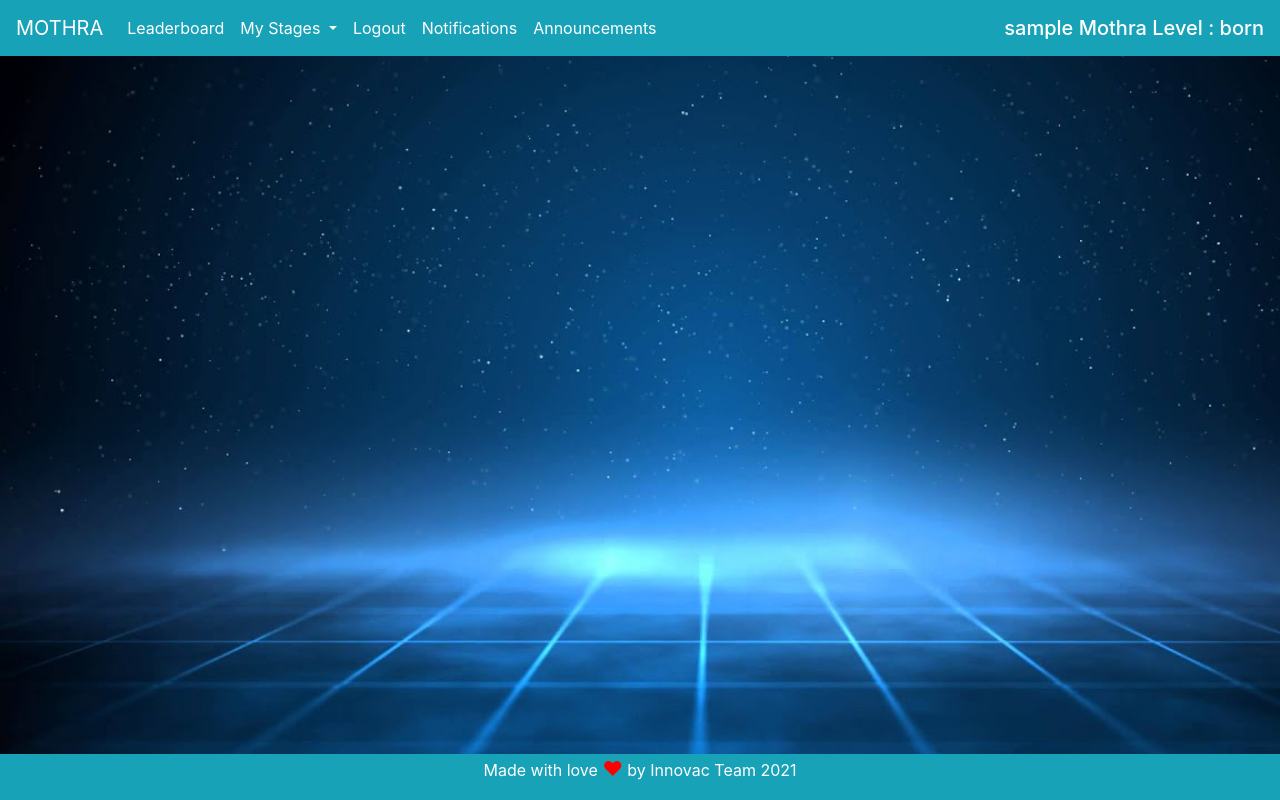
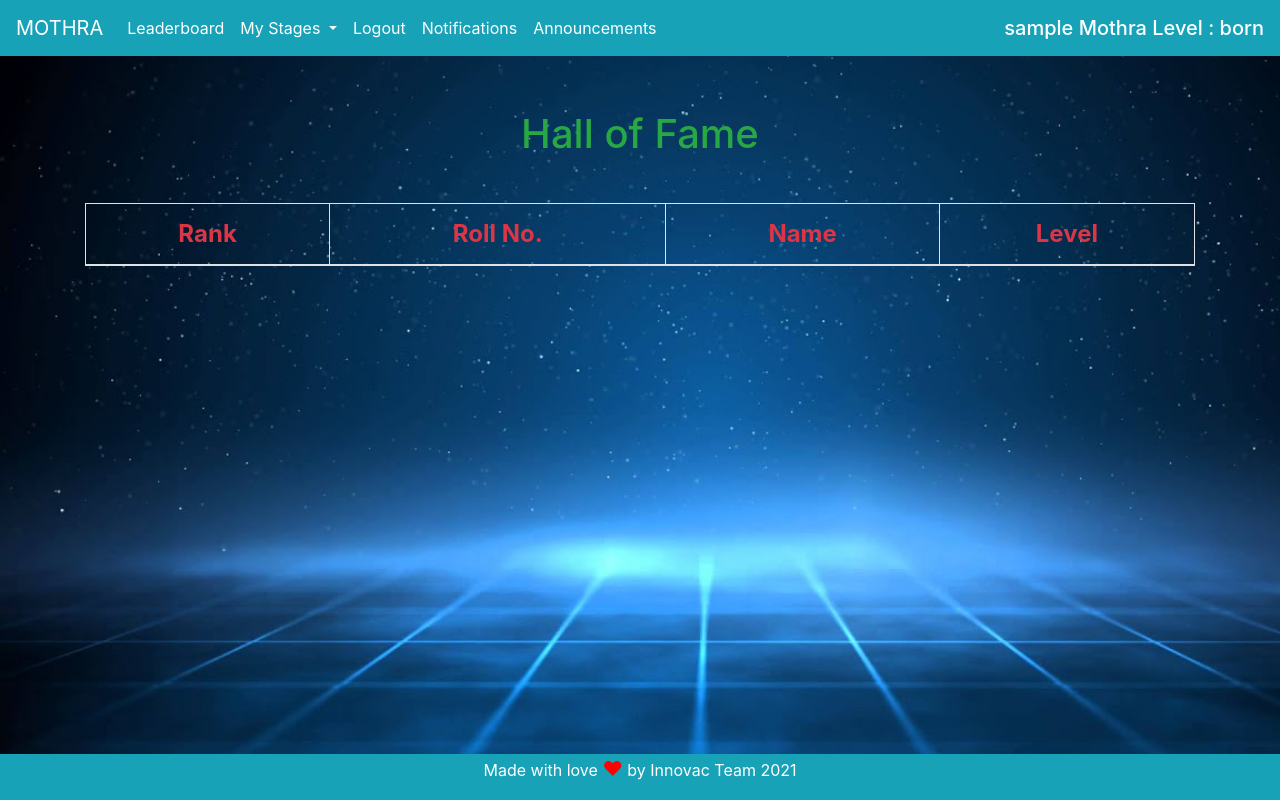
Before and after one commit to appy79/vMothra, a Flask app: page /leaderboard in a window 1280 px wide. Run offline with Flask 2, Linux system fonts and the light colour scheme; the visitor is signed in with stand-in values (Sample User, id 1); data comes from the database, SQL or seed files in the repository; lists and menus that the app fills with data are empty.

Commit message:
Generated Leaderboard

```diff
--- a/mothra/godzilla/views.py
+++ b/mothra/godzilla/views.py
@@ -4,6 +4,7 @@ from mothra import db
 from mothra.models import User, Submission, Answer, Notification, Announcement
 from mothra.forms import AnswerFillingForm, ReviewForm, AnnounceForm
 from mothra.views import classify
+from datetime import datetime
 
 godzilla = Blueprint('godzilla', __name__)
 
@@ -56,6 +57,7 @@ def checking(submission_id):
             submission.correct=2
             message = "Congratulations! Your Submission for the "+classify[user.level+1] +" upgrade submitted at "+str(submission.time)+" has been accepted. You are now promoted to " +classify[user.level+1]
             user.level+=1
+            user.upgrade_time=datetime.now()
         else:
             submission.correct=0
             message = "Oops! Your Submission for the "+classify[user.level+1] + " upgrade submitted at "+str(submission.time)+" did not meet the requirements for the upgrade."
--- a/mothra/models.py
+++ b/mothra/models.py
@@ -32,7 +32,7 @@ class User(db.Model, UserMixin):
         return check_password_hash(self.password_hash,password)
 
     def __repr__(self):
-        return f"{self.roll},{self.username},{self.user_type}, {self.level}"
+        return f"{self.roll},{self.username},{self.user_type}, {self.level}, {self.upgrade_time}"
 
 
 class Attempts(db.Model):
--- a/mothra/static/css/style.css
+++ b/mothra/static/css/style.css
@@ -5,6 +5,7 @@ html, body {
   -moz-background-size: cover;
   -o-background-size: cover;
   background-size: cover;
+  background-attachment: fixed;
 }
 body {
   display: flex;
--- a/mothra/templates/base.html
+++ b/mothra/templates/base.html
@@ -7,12 +7,10 @@
     <meta property="og:description" content="Home of Mothra. A part of Innovac event conducted by Parallel Computing Club, NIT Tiruchiruppalli." />
     <meta property="og:url" content="https://vmothra.fun" />
     <meta property="og:image" content="{{ url_for('static', filename='img/forwards.png') }}" />
-    <title>Innovac Mothra</title>
+    <title>Development Version</title>
     <meta name="viewport" content="width=device-width, initial-scale=1">
     <link rel="stylesheet" href="https://cdn.jsdelivr.net/npm/bootstrap@4.6.0/dist/css/bootstrap.min.css" integrity="sha384-B0vP5xmATw1+K9KRQjQERJvTumQW0nPEzvF6L/Z6nronJ3oUOFUFpCjEUQouq2+l" crossorigin="anonymous">
-    <script src="https://code.jquery.com/jquery-3.5.1.slim.min.js" integrity="sha384-DfXdz2htPH0lsSSs5nCTpuj/zy4C+OGpamoFVy38MVBnE+IbbVYUew+OrCXaRkfj" crossorigin="anonymous"></script>
-    <script src="https://cdn.jsdelivr.net/npm/popper.js@1.16.1/dist/umd/popper.min.js" integrity="sha384-9/reFTGAW83EW2RDu2S0VKaIzap3H66lZH81PoYlFhbGU+6BZp6G7niu735Sk7lN" crossorigin="anonymous"></script>
-    <script src="https://cdn.jsdelivr.net/npm/bootstrap@4.6.0/dist/js/bootstrap.min.js" integrity="sha384-+YQ4JLhjyBLPDQt//I+STsc9iw4uQqACwlvpslubQzn4u2UU2UFM80nGisd026JF" crossorigin="anonymous"></script>
+
     <link rel="stylesheet" href="{{ url_for('static', filename='css/style.css') }}">
   </head>
   <body background="{{ url_for('static', filename='img/home_bg.jpg') }}">
@@ -66,6 +64,16 @@
       </div>
     </nav>
     <div class="content text-white">
+      <div class="container text-center">
+        {% for mess in get_flashed_messages() %}
+          <div class="alert alert-warning alert-dismissible fade show" role="alert">
+            {{ mess }}
+            <button type="button" class="close" data-dismiss="alert" aria-label="Close">
+              <span aria-hidden="true">&times;</span>
+            </button>
+          </div>
+        {% endfor %}
+      </div>
 
     {% block content %}
 
@@ -77,5 +85,8 @@
     <footer class="footer text-center bg-info">
         <span class="text-white ">Made with love <span style="font-size:125%;color:red;">&hearts;</span> by Innovac Team 2021</p></span>
     </footer>
+    <script src="https://code.jquery.com/jquery-3.5.1.slim.min.js" integrity="sha384-DfXdz2htPH0lsSSs5nCTpuj/zy4C+OGpamoFVy38MVBnE+IbbVYUew+OrCXaRkfj" crossorigin="anonymous"></script>
+    <script src="https://cdn.jsdelivr.net/npm/popper.js@1.16.1/dist/umd/popper.min.js" integrity="sha384-9/reFTGAW83EW2RDu2S0VKaIzap3H66lZH81PoYlFhbGU+6BZp6G7niu735Sk7lN" crossorigin="anonymous"></script>
+    <script src="https://cdn.jsdelivr.net/npm/bootstrap@4.6.0/dist/js/bootstrap.min.js" integrity="sha384-+YQ4JLhjyBLPDQt//I+STsc9iw4uQqACwlvpslubQzn4u2UU2UFM80nGisd026JF" crossorigin="anonymous"></script>
   </body>
 </html>
--- a/mothra/templates/leaderboard.html
+++ b/mothra/templates/leaderboard.html
@@ -1,4 +1,31 @@
 {% extends "base.html" %}
 {% block content %}
+<div class="container text-center">
+  <h1 class="text-success" style="margin:4%">Hall of Fame</h1>
+  <div class="table-responsive">
+  <table class="table text-white text-center table-bordered" >
+    <thead>
+      <tr class="text-danger" style="font-size:150%">
+        <th>Rank</th>
+        <th>Roll No.</th>
+        <th>Name</th>
+        <th>Level</th>
+      </tr>
+    </thead>
+    <tbody>
+      {% set rank=namespace(value=1) %}
+      {% for user in users %}
+        <tr>
+          <td>{{rank.value}}</td>
+          <td>{{user.roll}}</td>
+          <td>{{user.username}}</td>
+          <td>{{user.level}}</td>
+        </tr>
+      {% set rank.value=rank.value+1 %}
+      {% endfor %}
+    </tbody>
+  </table>
+  </div>
+</div>
 
 {% endblock %}
--- a/mothra/views.py
+++ b/mothra/views.py
@@ -46,6 +46,7 @@ def register():
 
         db.session.add(user)
         db.session.commit()
+        flash("Thank you for registering " +form.username.data+ ". Please login.")
         return redirect(url_for('login'))
     return render_template('register.html', form=form)
 
@@ -73,7 +74,8 @@ def logout():
 
 @app.route('/leaderboard')
 def leaderboard():
-    return render_template('leaderboard.html')
+    users=User.query.filter_by(user_type='Mothra').order_by(User.level.desc(), User.upgrade_time.asc()).all()
+    return render_template('leaderboard.html', users=users)
 
 @app.route('/instructions')
 def instructions():
```
Also changed, not shown: mothra/templates/home.html (+8 -7 lines), mothra/templates/login.html (+0 -8 lines).
